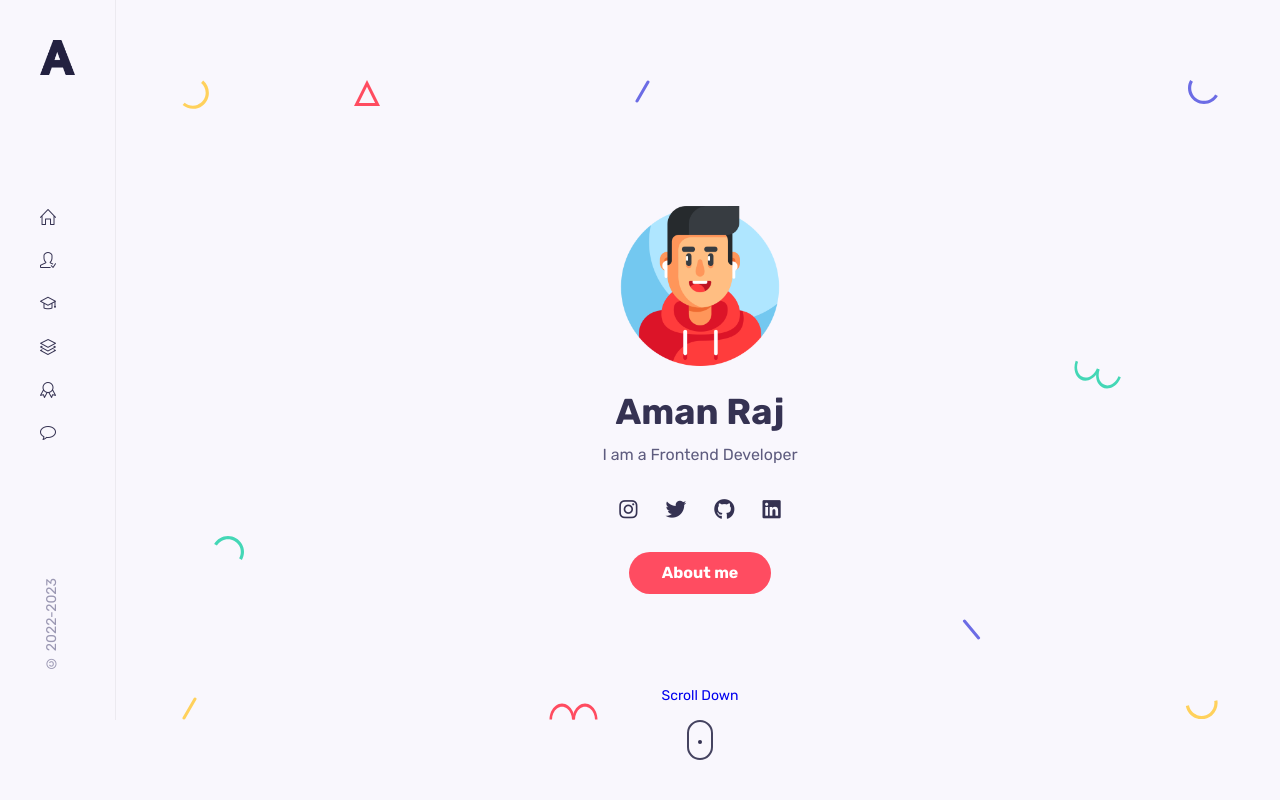
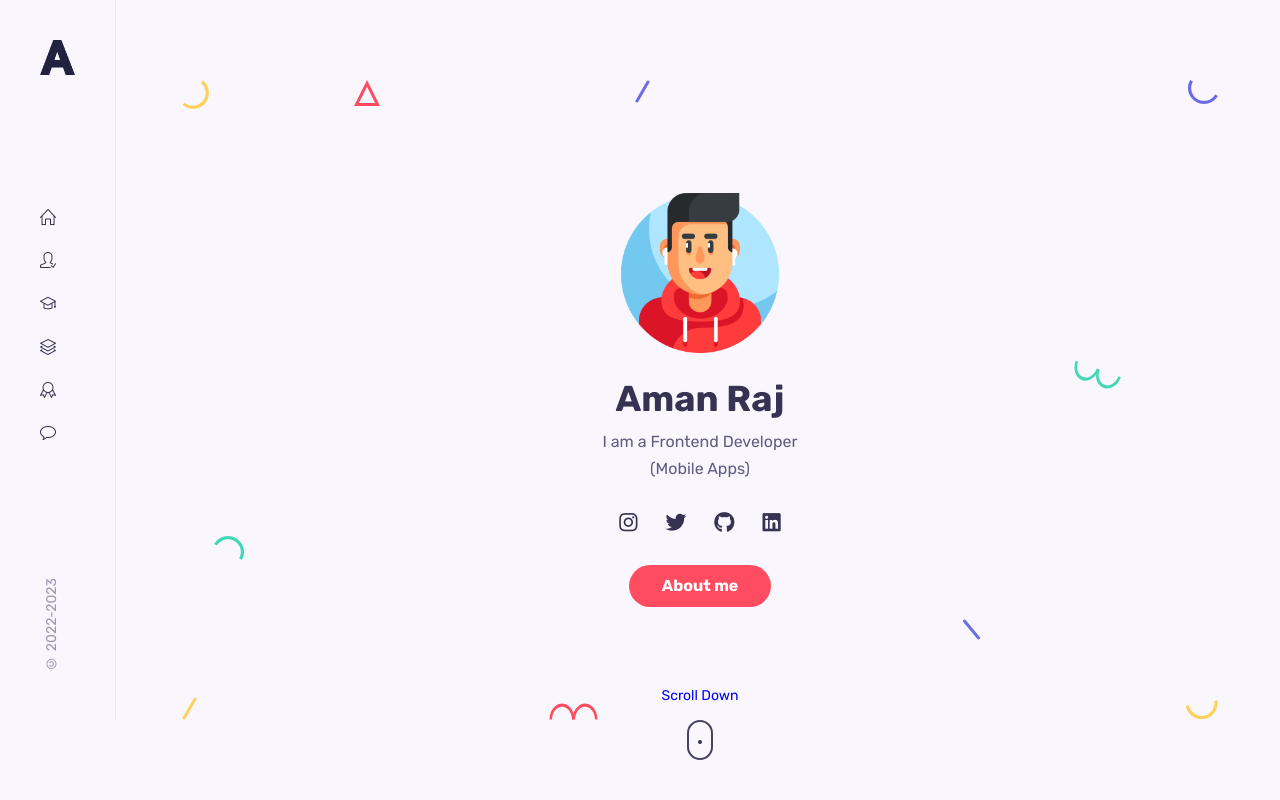
Before and after one commit to amanraj0505/personal-portfolio-new, a React (Create React App) app: page / in a window 1280 px wide. Shown: the top 800 px of the page. Built offline with nearby package versions, Linux system fonts and the light colour scheme.

Commit message:
home screen change

```diff
--- a/src/components/home/Home.jsx
+++ b/src/components/home/Home.jsx
@@ -11,6 +11,7 @@ const Home = () => {
         <img src={Me} alt="" className="home__img" />
         <h1 className="home__name">Aman Raj</h1>
         <span className="home__education">I am a Frontend Developer</span>
+        <p className="home__education">(Mobile Apps)</p>
         <HeaderSocials />
         <a href="#about" className="btn">
           About me
```
